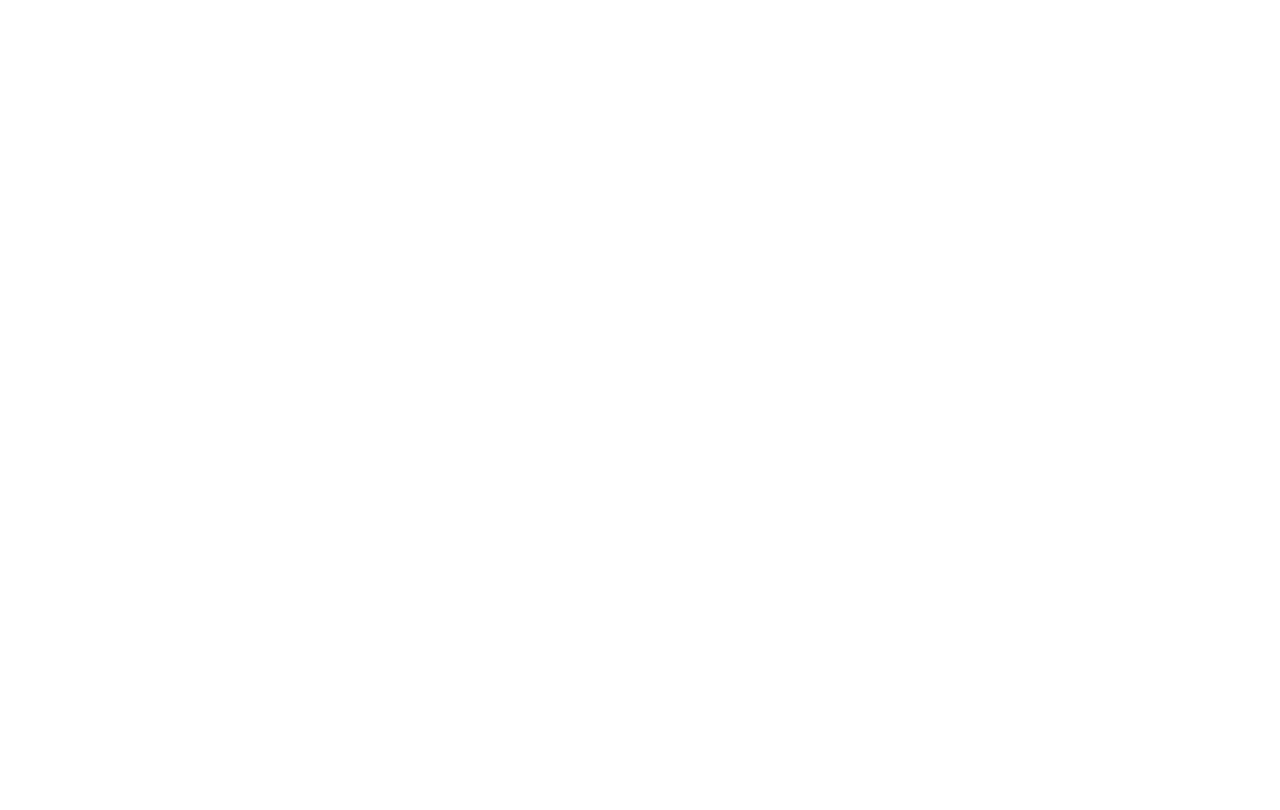
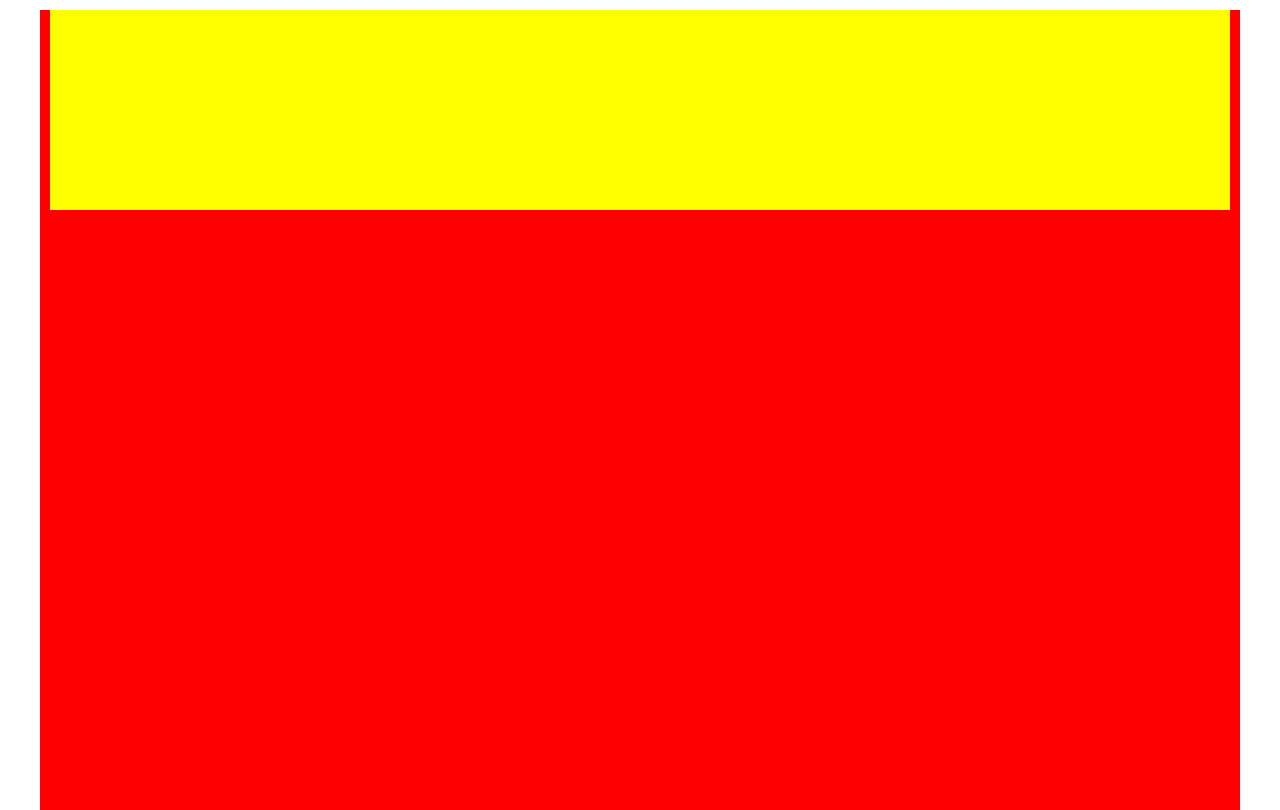
Before and after one commit to ManfrediMauroMarrone/htmlcss-struttura-wp, a plain HTML site: page index.html in a window 1280 px wide. Drawn offline with Linux system fonts and the light colour scheme.

Commit message:
Aggiunto header

```diff
--- a/index.html
+++ b/index.html
@@ -2,11 +2,16 @@
 <html lang="en" dir="ltr">
     <head>
         <meta charset="utf-8">
+        <link rel="stylesheet" href="style.css">
         <title></title>
     </head>
     <body>
         <div class="main-container">
 
+            <header>
+
+            </header>
+
         </div>
     </body>
 </html>
--- a/style.css
+++ b/style.css
@@ -0,0 +1,18 @@
+*{
+    margin: 0;
+    padding: 0;
+    box-sizing: border-box;
+}
+
+.main-container{
+    width: 1200px;
+    height: 100vh;
+    background-color: red;
+    margin: auto;
+}
+
+header{
+    background-color: yellow;
+    height: 200px;
+    margin: 10px;
+}
```
